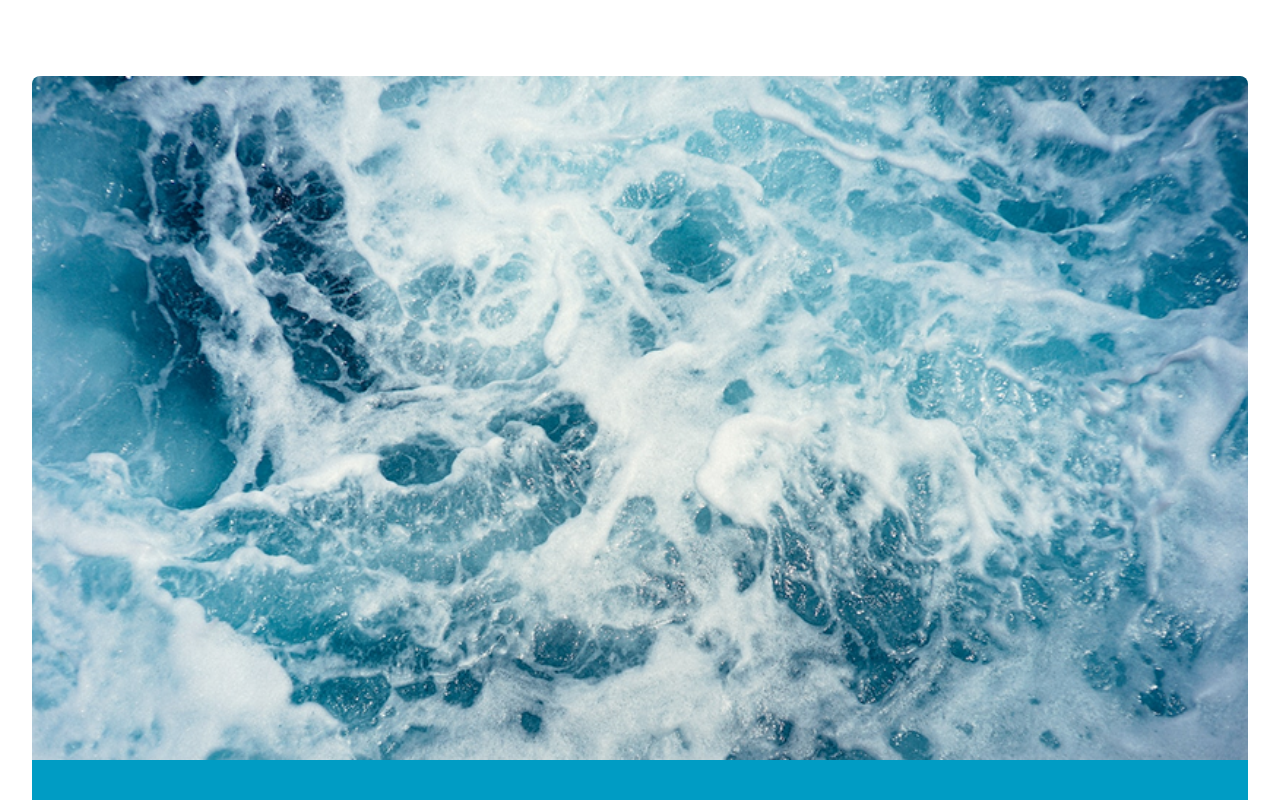
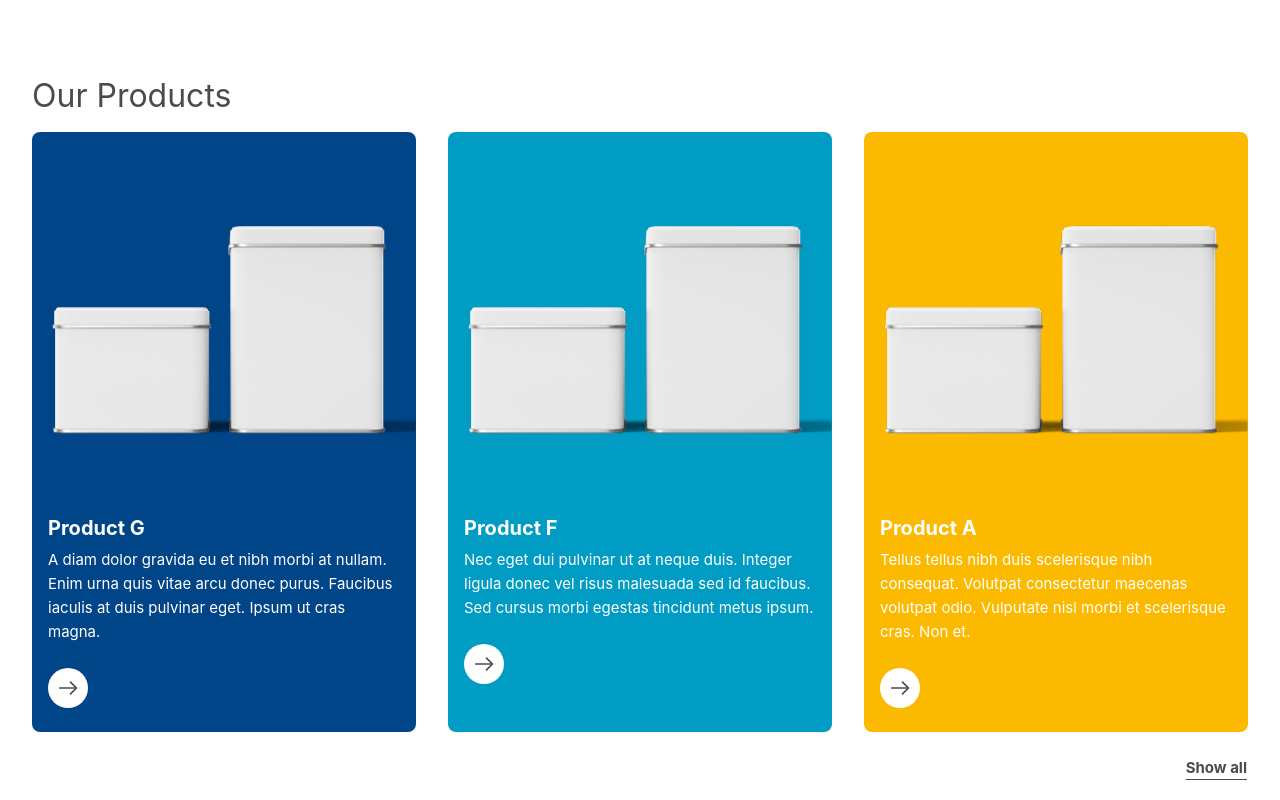
Before and after one commit to TimBreunig/probearbeit-tim, a React (Vite) app in the folder probearbeit-tim/: page / in a window 1280 px wide. Shown: the part 940-1740 px from the top of the page. Built offline with nearby package versions, Linux system fonts and the light colour scheme; a web font is replaced by a local one.

Commit message:
feat: Added product section
- Implemented product section
- Added products to homepage

```diff
--- a/probearbeit-tim/src/pages/home.tsx
+++ b/probearbeit-tim/src/pages/home.tsx
@@ -1,11 +1,13 @@
 import Hero from '../sections/Hero'
 import Highlight from '../sections/Highlight'
+import Products from '../sections/Products'
 
 
 function Home() {
   return (
     <>
       <Hero />
+      <Products />
       <Highlight />
     </>
   )
--- /dev/null
+++ b/probearbeit-tim/src/sections/Products.tsx
@@ -0,0 +1,64 @@
+import { Link } from 'react-router-dom'
+
+import Button from '../components/Button'
+import ProductTile from '../components/ProductTile'
+import type { TileProps } from '../components/ProductTile'
+
+
+const productItems: TileProps[] = [
+  {
+    name: 'Product G',
+    description:
+      'A diam dolor gravida eu et nibh morbi at nullam. Enim urna quis vitae arcu donec purus. Faucibus iaculis at duis pulvinar eget. Ipsum ut cras magna.',
+    link: '/',
+    color: 'bg-product-g-blue',
+  },
+  {
+    name: 'Product F',
+    description:
+      'Nec eget dui pulvinar ut at neque duis. Integer ligula donec vel risus malesuada sed id faucibus. Sed cursus morbi egestas tincidunt metus ipsum.',
+    link: '/',
+    color: 'bg-product-f-blue-dark',
+  },
+  {
+    name: 'Product A',
+    description:
+      'Tellus tellus nibh duis scelerisque nibh consequat. Volutpat consectetur maecenas volutpat odio. Vulputate nisl morbi et scelerisque cras. Non et.',
+    link: '/',
+    color: 'bg-product-a-yellow-dark',
+  },
+]
+
+
+function Products() {
+  return (
+    <div className='container flex flex-col gap-4 py-10'>
+      <h2 className='h2 text-gray-900'>
+        Our Products
+      </h2>
+
+      <div className='grid'>
+        {productItems.map((item, i) => (
+          <ProductTile
+            key={i}
+            name={item.name}
+            description={item.description}
+            link={item.link}
+            color={item.color}
+          />
+        ))}
+      </div>
+
+      <Link
+        to='/products'
+        className='flex justify-end'
+      >
+        <Button variant='underline'>
+          Show all
+        </Button>
+      </Link>
+    </div>
+  )
+}
+
+export default Products
```
